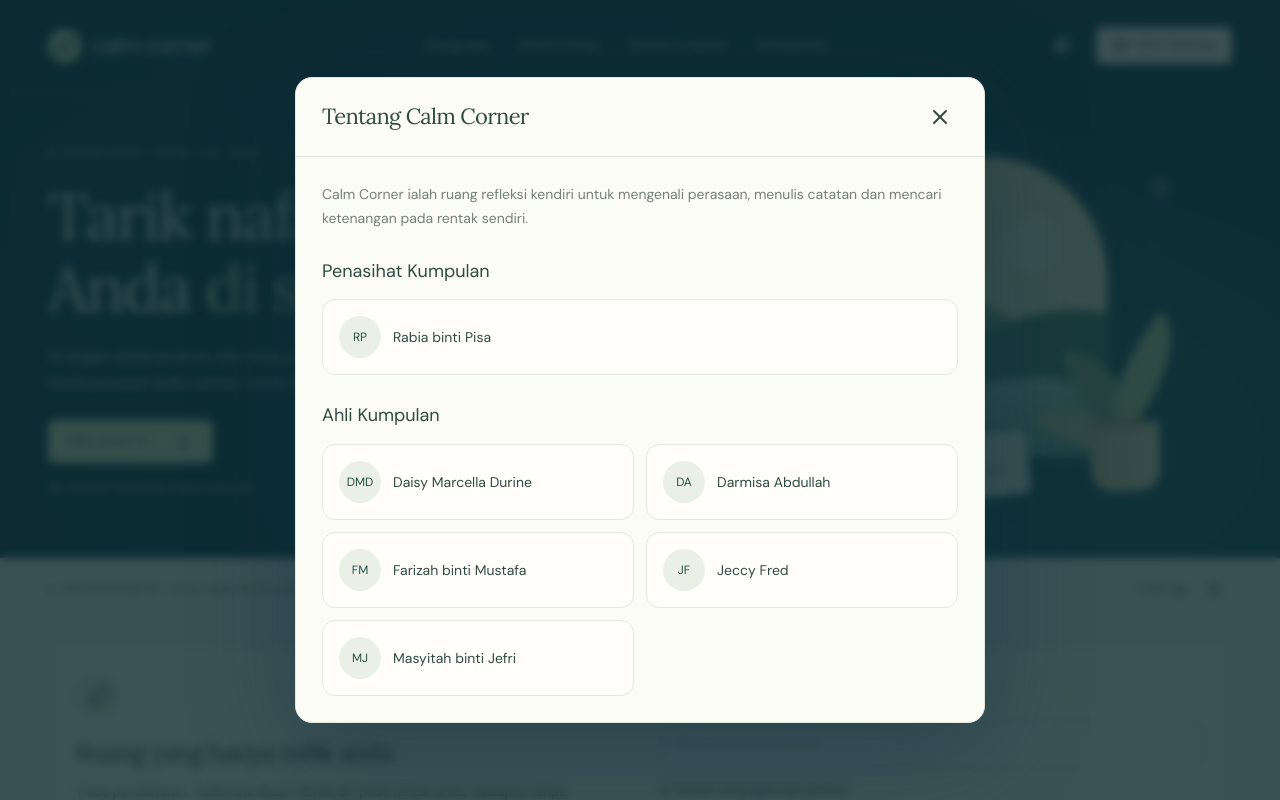
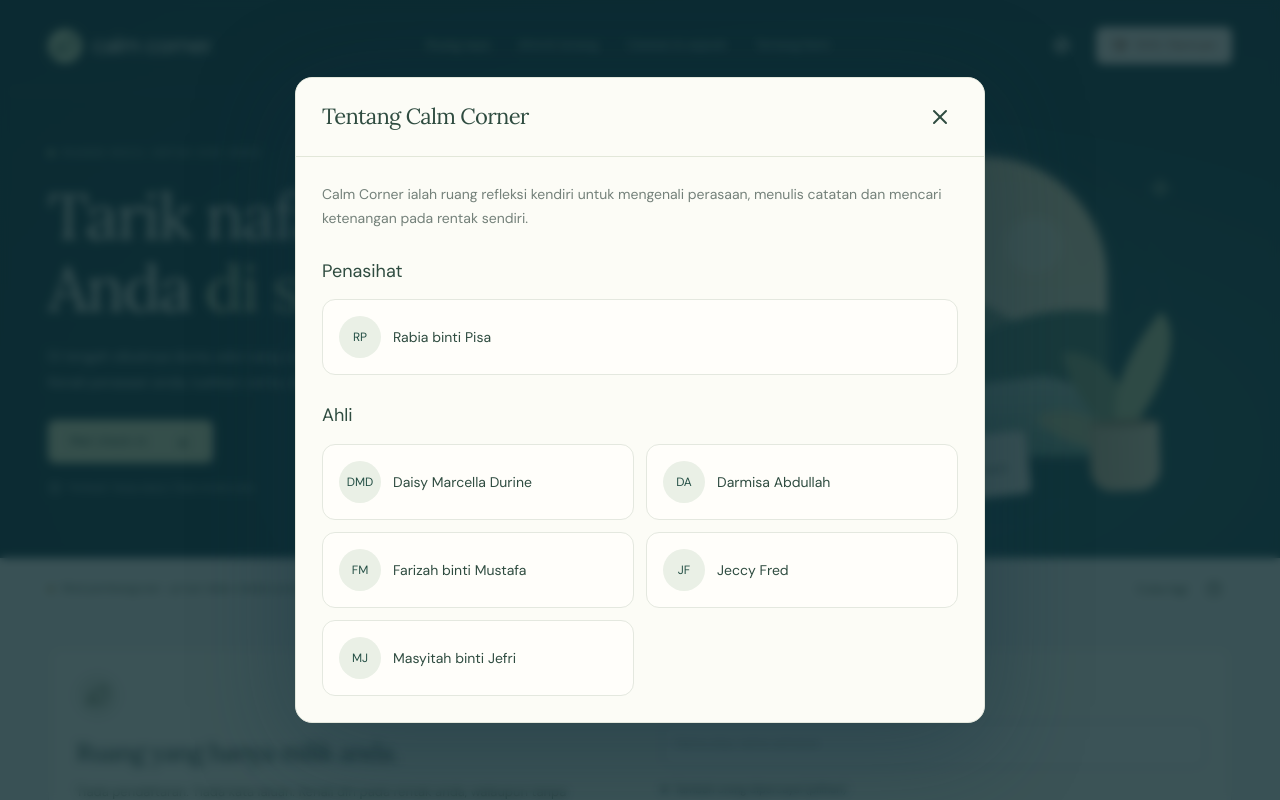
Before and after one commit to alexmarcel/calm-corner, a React (Vite) app: page / in a window 1280 px wide. Both pictures are taken after a click on the button "Tentang Kami". Shown: the top 800 px of the page. Built offline with nearby package versions, Linux system fonts and the light colour scheme.

Commit message:
Update About.tsx

```diff
--- a/src/About.tsx
+++ b/src/About.tsx
@@ -14,7 +14,7 @@ export default function About() {
         menulis catatan dan mencari ketenangan pada rentak sendiri.
       </p>
       <section aria-labelledby="about-adviser">
-        <h3 id="about-adviser">Penasihat Kumpulan</h3>
+        <h3 id="about-adviser">Penasihat</h3>
         <div className="about-person">
           <span className="about-initials" aria-hidden="true">
             RP
@@ -23,7 +23,7 @@ export default function About() {
         </div>
       </section>
       <section aria-labelledby="about-members">
-        <h3 id="about-members">Ahli Kumpulan</h3>
+        <h3 id="about-members">Ahli</h3>
         <ul className="about-members">
           {members.map(([initials, name]) => (
             <li className="about-person" key={name}>
```
